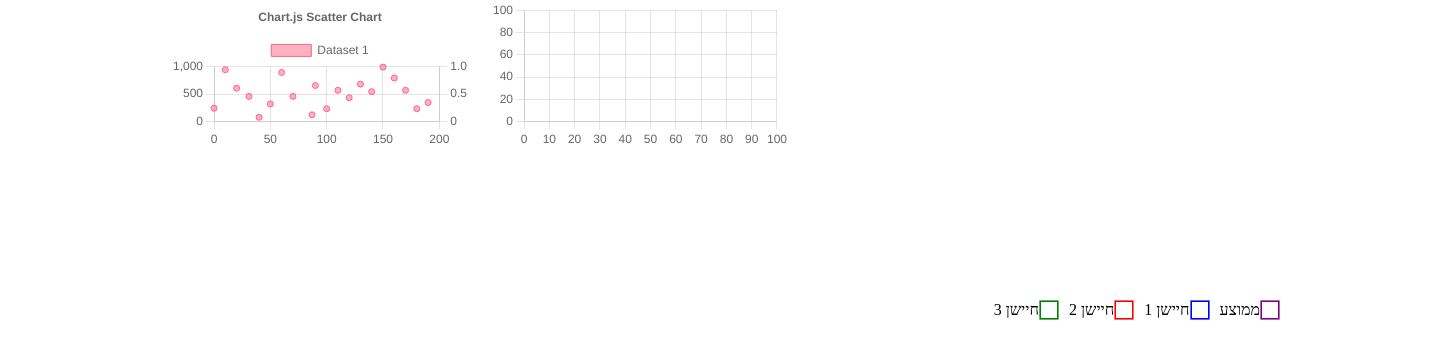
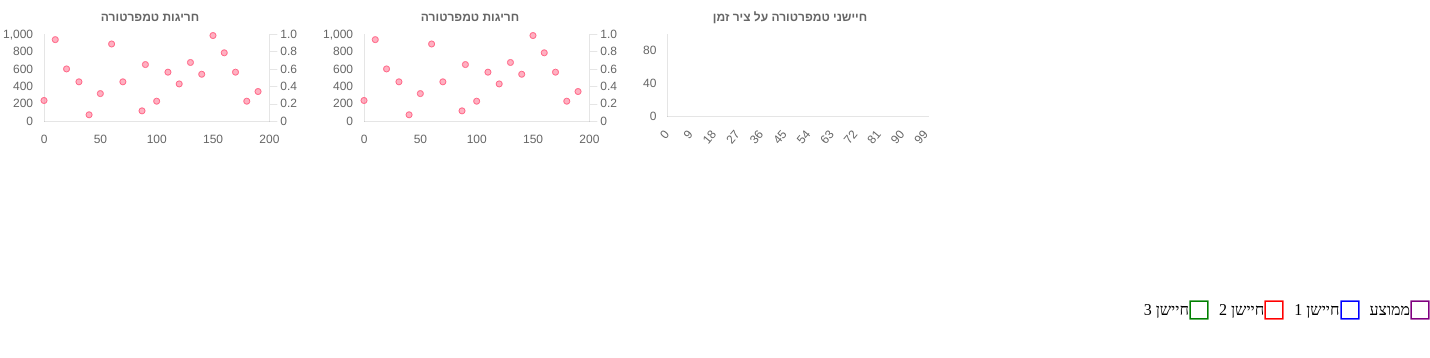
Before and after one commit to Practicum-Ariel/generator_control_client, a React (Vite) app: page /test/sivan in a window 1280 px wide. Shown: the top 358 px of the page, 1430 px wide, since content can reach past the window. Built offline with nearby package versions, Linux system fonts and the light colour scheme.

Commit message:
start zoom

```diff
--- a/package.json
+++ b/package.json
@@ -13,6 +13,7 @@
     "@faker-js/faker": "^8.4.1",
     "axios": "^1.7.2",
     "chart.js": "^4.4.3",
+    "chartjs-plugin-zoom": "^2.0.1",
     "react": "^18.2.0",
     "react-chartjs-2": "^5.2.0",
     "react-dom": "^18.2.0",
--- a/src/components/LineGraph/index.jsx
+++ b/src/components/LineGraph/index.jsx
@@ -24,13 +24,32 @@ ChartJS.register(
 
 const options = {
   responsive: true,
+  plugins: {
+    title: {
+      display: true,
+      text: 'חיישני טמפרטורה על ציר זמן',
+    },
+    legend: {
+      display: false, // Hide the legend
+    },
+  },
   scales: {
     x: {
       type: "linear",
+      // labels: ["Sunday", "Monday", "Tuesday", "Wednesday", "Thursday", "Friday", "Saturday"],
+      grid: {
+        display: false,
+      },
+      // ticks: {
+      //   stepSize: 1,
+      //   font: {
+      //     size: 12,
+      //   },
+      // },
       min: 0,
       max: 100,
       ticks: {
-        stepSize: 10,
+        stepSize: 1,
       },
     },
     y: {
@@ -39,6 +58,9 @@ const options = {
       max: 100,
       ticks: {
         stepSize: 20,
+      },
+      grid: {
+        display: false,
       },
     },
   },
@@ -52,6 +74,8 @@ const LineGraph = ({ data }) => {
       label: sens.name,
       data: sens.points,
       borderColor: sens.color,
+      borderWidth: 2, // Thin lines
+      pointRadius: 4, // Hide points
       tension: 0.4,
       fill: true,
       yAxisID: "y",
--- a/src/components/PointsGraph/index.jsx
+++ b/src/components/PointsGraph/index.jsx
@@ -33,18 +33,27 @@ export const options = {
   plugins: {
     title: {
       display: true,
-      text: 'Chart.js Scatter Chart',
+      text: 'חריגות טמפרטורה',
+    },
+    legend: {
+      display: false, // Hide the legend
     },
   },
   scales: {
     x: {
       type: 'linear',
       position: 'bottom',
+      grid: {
+        display: false,
+      },
     },
     y: {
       type: 'linear',
       display: true,
       position: 'left',
+      grid: {
+        display: false,
+      },
     },
     y1: {
       type: 'linear',
--- a/src/test/Sivan/index.jsx
+++ b/src/test/Sivan/index.jsx
@@ -33,11 +33,18 @@ const Sivan = () => {
     },
     {
       name: "חיישן 2",
-      points: [],
+      points: [
+        { x: 80, y: 20 },
+        { x: 90, y: 0 },
+        { x: 100, y: 20 },],
     },
     {
       name: "חיישן 3",
-      points: [],
+      points: [
+        { x: 80, y: 20 },
+        { x: 90, y: 0 },
+        { x: 100, y: 20 },
+      ],
     },
   ];
 
@@ -55,6 +62,7 @@ const Sivan = () => {
       <div className={styles.canvasContainer}>
         <LineGraph data={data.filter((sens) => sensor[sens.name])} />
         <PointsGraph />
+        <PointsGraph />
       </div>
       <SensorCheckBox setSensor={setSensor} />
     </div>
```
Also changed, not shown: 1 other file (tests, documents, lock files or other folders).
